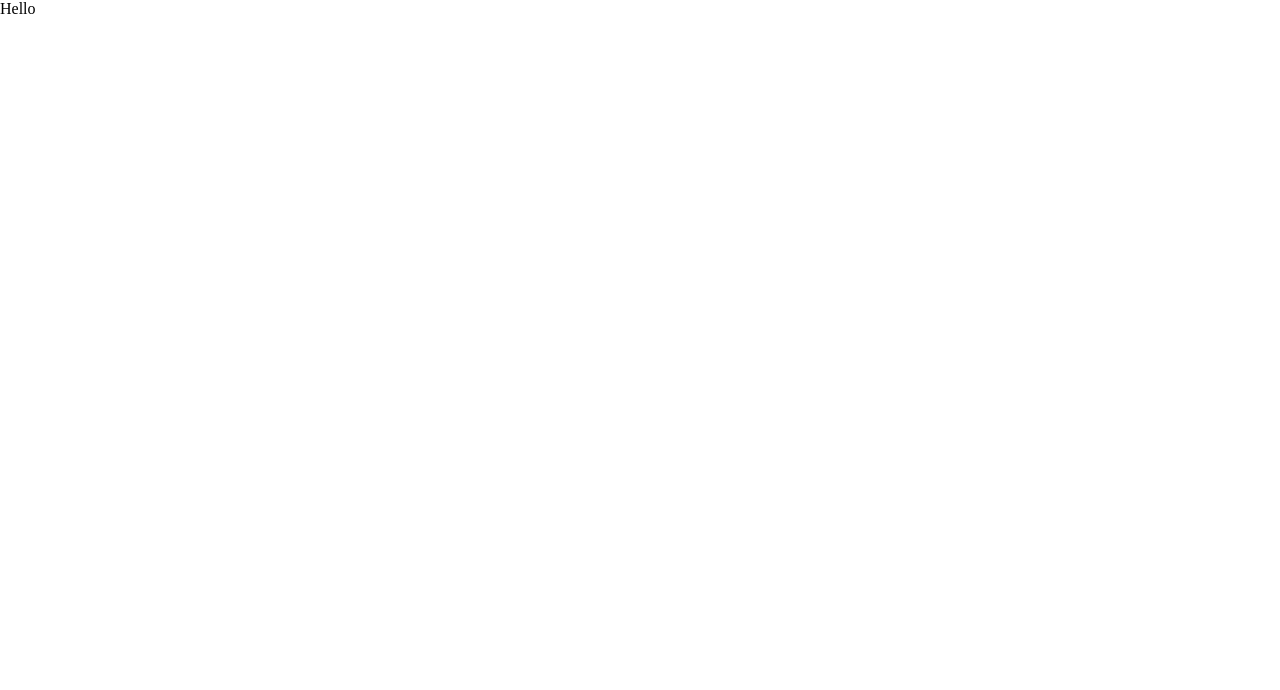
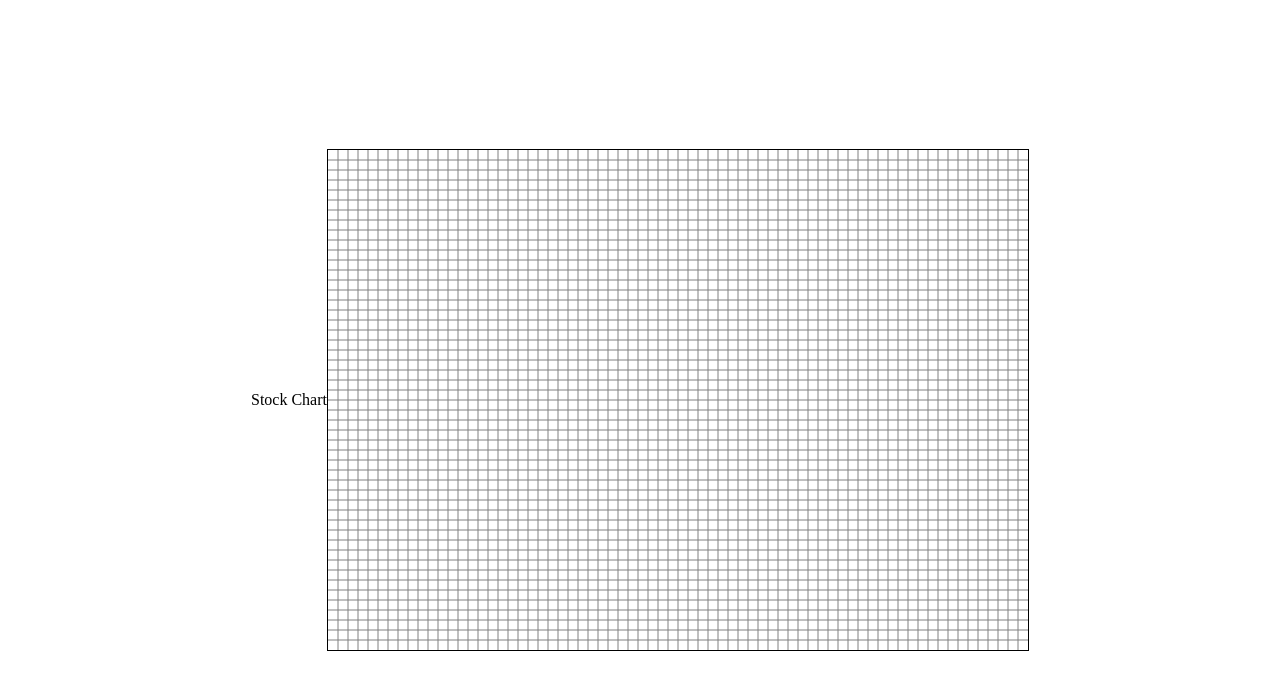
Before and after one commit to SubashPradhan/canvas-chart-ts, a website built with webpack: page index.html in a window 1280 px wide. Built offline with nearby package versions, Linux system fonts and the light colour scheme.

Commit message:
Adding tabcells to the chart

```diff
--- a/index.html
+++ b/index.html
@@ -9,6 +9,6 @@
 		<title>Chart Using Canvas</title>
 	</head>
 	<body>
-		<div>Hello</div>
+		<div class="container">Stock Chart</div>
 	</body>
 </html>
--- a/src/index.ts
+++ b/src/index.ts
@@ -1,12 +1,27 @@
+import Chart from './modules/Chart';
+const container: HTMLDivElement = document.querySelector('.container');
 const head: HTMLHeadElement = document.head;
 const style: HTMLStyleElement = document.createElement('style');
 head.appendChild(style);
 
+const currentScreenHeight: number = document.documentElement.clientHeight;
 style.innerHTML = `
   *{
     margin: 0;
     padding: 0;
   }
+
+  .container{
+    display: flex;
+    justify-content: center;
+    align-items: center;
+    height: ${currentScreenHeight}px;
+  }
+
+  canvas{
+    border: 1px solid black;
+  }
 `;
 
-console.log('Hello World');
+const chart = new Chart(container, 10);
+chart.draw();
--- /dev/null
+++ b/src/modules/Chart.ts
@@ -0,0 +1,41 @@
+interface IChart {
+	tabcell: number;
+	container: HTMLDivElement;
+	draw: () => void;
+}
+
+class Chart implements IChart {
+	public tabcell: number;
+	public container: HTMLDivElement;
+	private xGrid: number = 10;
+	constructor(container: HTMLDivElement, tabcell: number) {
+		this.tabcell = tabcell;
+		this.container = container;
+	}
+
+	public draw() {
+		const canvas: HTMLCanvasElement = document.createElement('canvas');
+		const canvasHeight: number = (canvas.height = 500);
+		const canvasWidth: number = (canvas.width = 700);
+		this.container.appendChild(canvas);
+		const ctx: CanvasRenderingContext2D = canvas.getContext('2d');
+		ctx.beginPath();
+		while (this.tabcell < canvasWidth) {
+			ctx.moveTo(canvasWidth - this.tabcell, 0);
+			ctx.lineTo(canvasWidth - this.tabcell, canvasHeight);
+			this.tabcell += 10;
+		}
+
+		while (this.xGrid < canvasHeight) {
+			ctx.moveTo(0, canvasHeight - this.xGrid);
+			ctx.lineTo(canvasWidth, canvasHeight - this.xGrid);
+			this.xGrid += 10;
+			console.log(this.xGrid);
+		}
+		ctx.strokeStyle = 'grey';
+		ctx.stroke();
+		console.log('I am drawing this');
+	}
+}
+
+export default Chart;
--- a/src/modules/test.ts
+++ /dev/null
@@ -1 +0,0 @@
-export const firstName: string = 'subash';
```
Also changed, not shown: tsconfig.json (+4 -4 lines).
